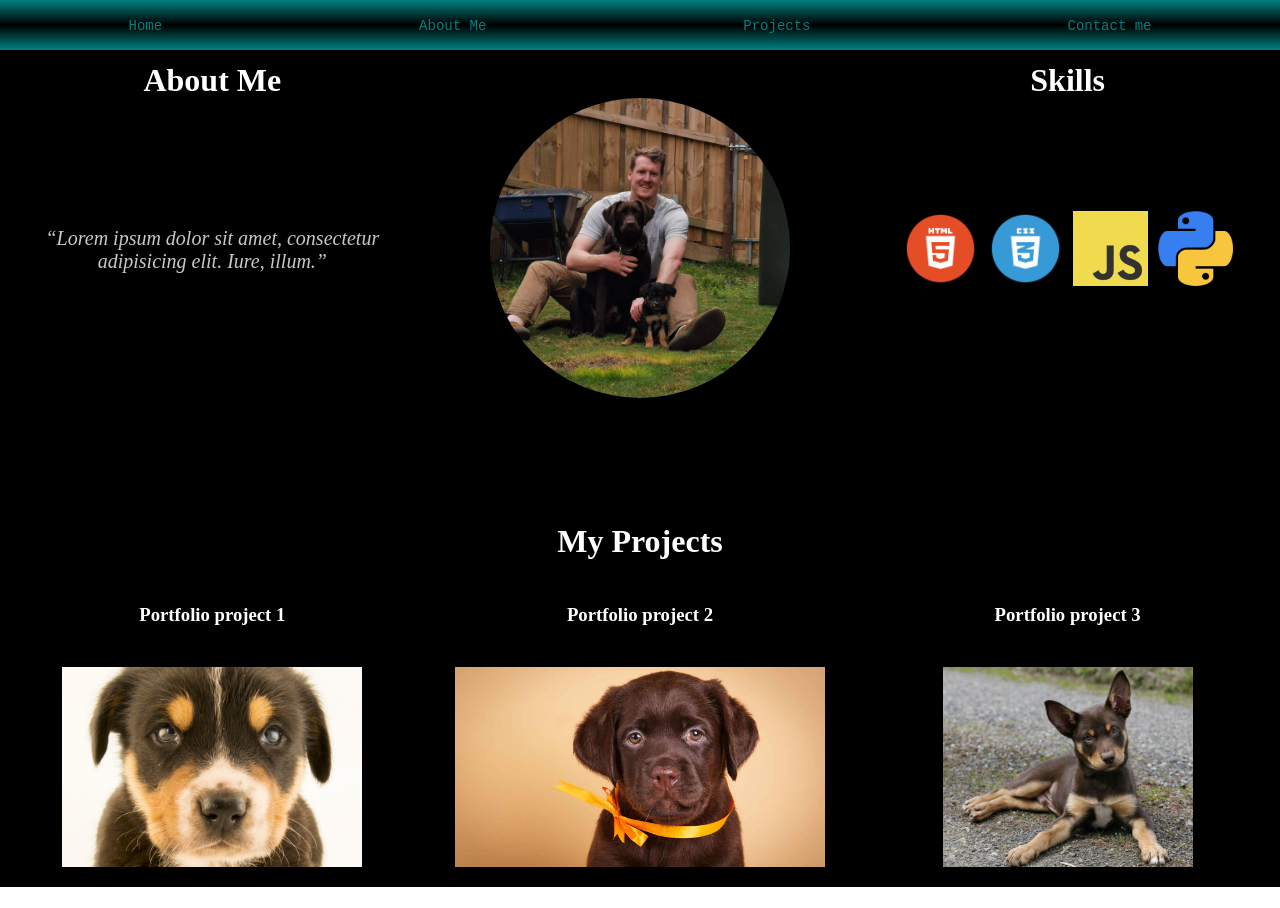
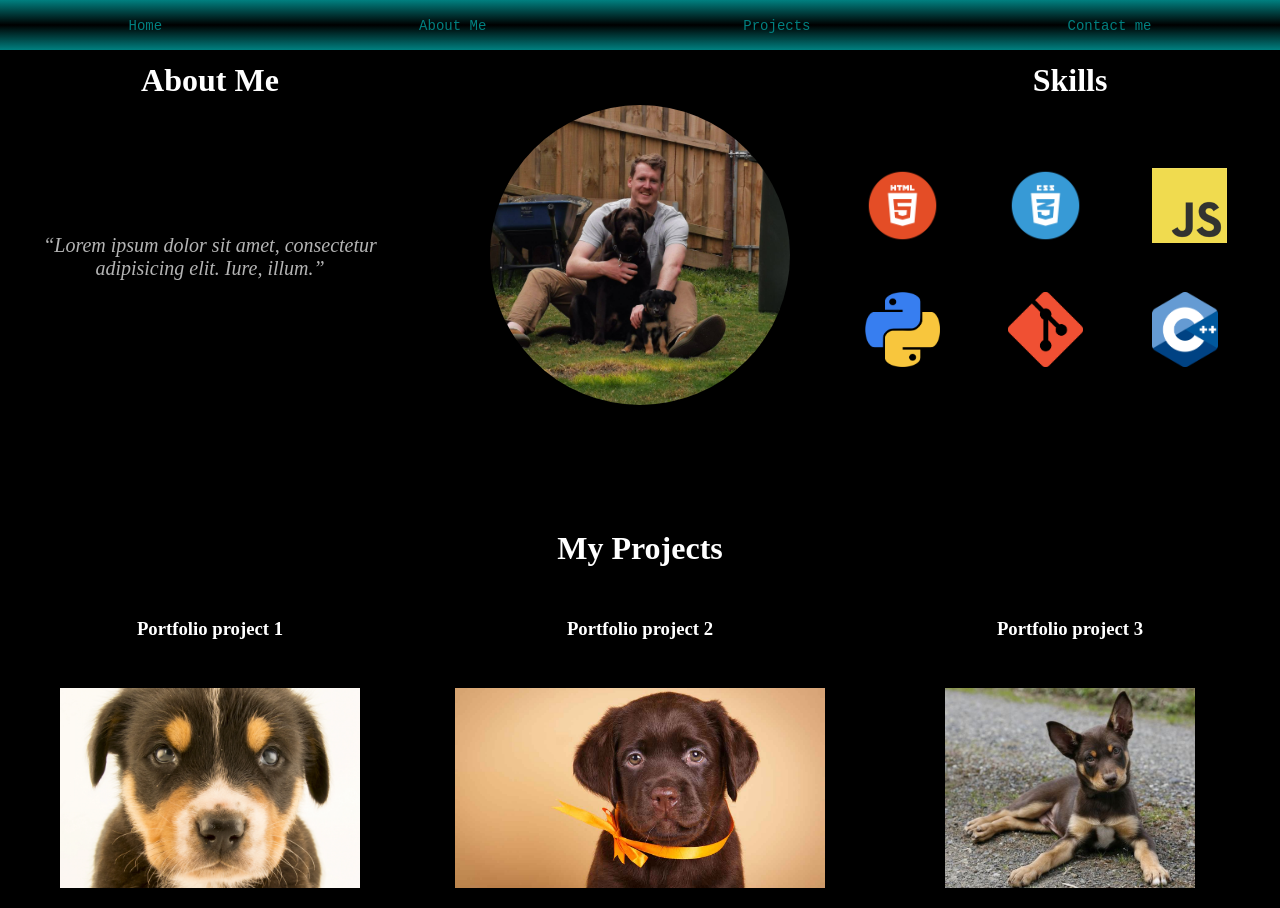
Before and after one commit to jakespruhan/lp-portfolio, a plain HTML site: page index.html in a window 1280 px wide. Before the commit the page ends 887 px from the top, so only its background shows below. Drawn offline with Linux system fonts and the light colour scheme.

Commit message:
Added more skills, added alt and title to img

```diff
--- a/index.html
+++ b/index.html
@@ -46,23 +46,31 @@
       <img src="web-profile.jpeg" class="circle" height=300>
       </a>
     </div>
-  <div class="grid-item 6">
+  <div class="grid-container">
       <!--Put logos here for skills-->
     <div class="logo">
       <!--HTML logo-->
-      <img src="html5_logo.png" height=75>
+      <img src="html5_logo.png" title="Intermediate skills in HTML5" alt="HTML5 logo" height=75>
     </div>
     <div class="logo">
       <!--CSS logo-->
-      <img src="css3_logo.png" height=75>
+      <img src="css3_logo.png" title="Intermediate skills in CSS3" alt="CSS3 logo" height=75>
     </div>
     <div class="logo">
       <!--JavaScript logo-->
-      <img src="javascript_logo.png" height=75>
+      <img src="javascript_logo.png" title="beginner skills in JavaScript" alt="JavaScript logo" height=75>
     </div>
     <div class="logo">
       <!--Python logo-->
-      <img src="python_logo.png" height=75>
+      <img src="python_logo.png" title="Beginner skills in python" alt="Python logo" height=75>
+    </div>
+    <div class="logo">
+      <!--Python logo-->
+      <img src="git_logo.png" title="Beginner skills with git" alt="Git logo" height=75>
+    </div>
+    <div class="logo">
+      <!--Python logo-->
+      <img src="c_logo.png" title="Beginner skills in C++" alt="C++ logo" height=75>
     </div>
   </div>
   </div>
--- a/styles.css
+++ b/styles.css
@@ -24,8 +24,9 @@ a {
 display: grid;
 grid-template-columns: repeat(3, 1fr);
 grid-template-rows: repeat(20px, auto);
-grid-gap: 3px;
-position: static;
+grid-gap: 10px;
+align-items: center;
+justify-content: center;
 }
 .grid-item {
 display: flex;
@@ -51,18 +52,19 @@ max-height: 30px;
 .grid-item-6 {
 display: grid;
 grid-template-columns: 1fr 1fr;
-grid-template-rows: 1fr 1fr;
+grid-template-rows: auto;
 }
 .circle {
   border-radius: 50%;
 }
 .logo {
 padding: 5px;
+padding-top: 30px;
 }
 q {
 font-size: 20px;
 font-style: italic;
-color: rgb(200,200,200);
+color: rgb(180,180,180);
 }
 #emptyspace {
   height:100px;
```
Also changed, not shown: c_logo.png (added), git_logo.png (added).
